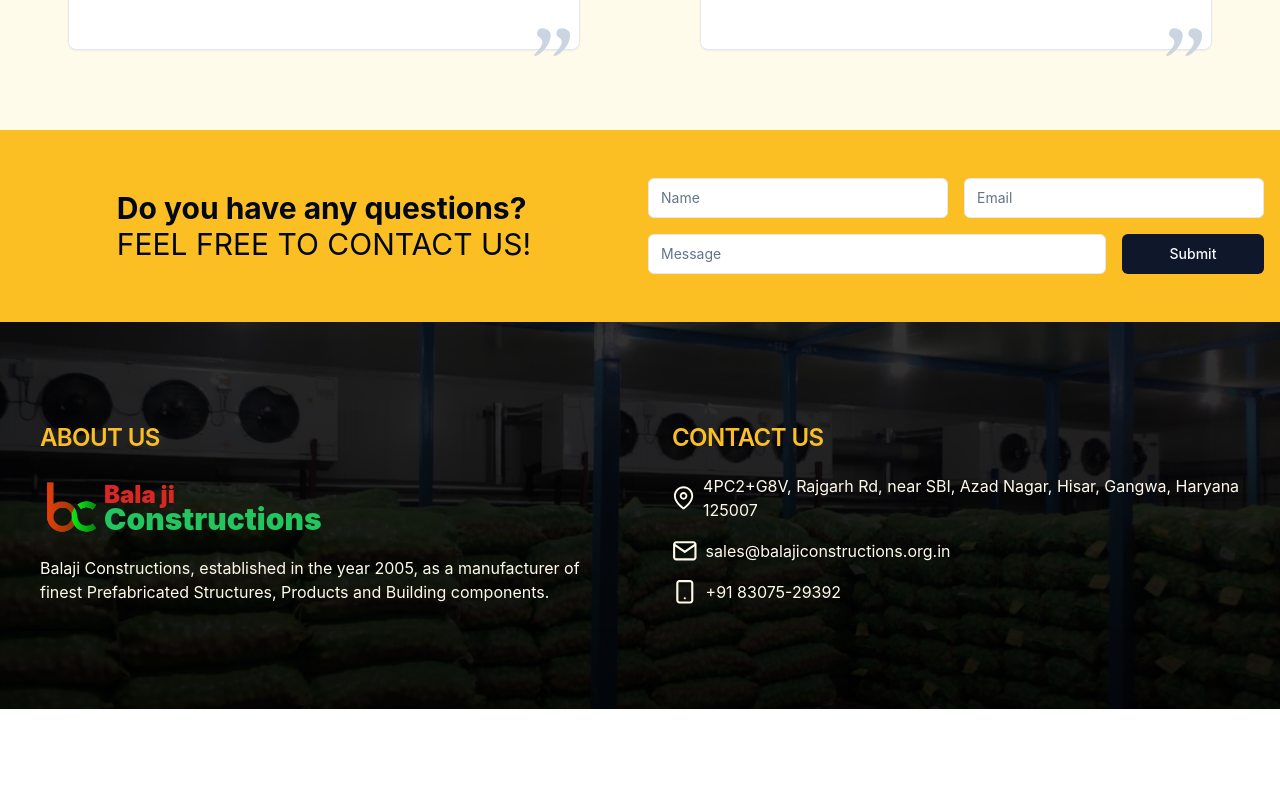
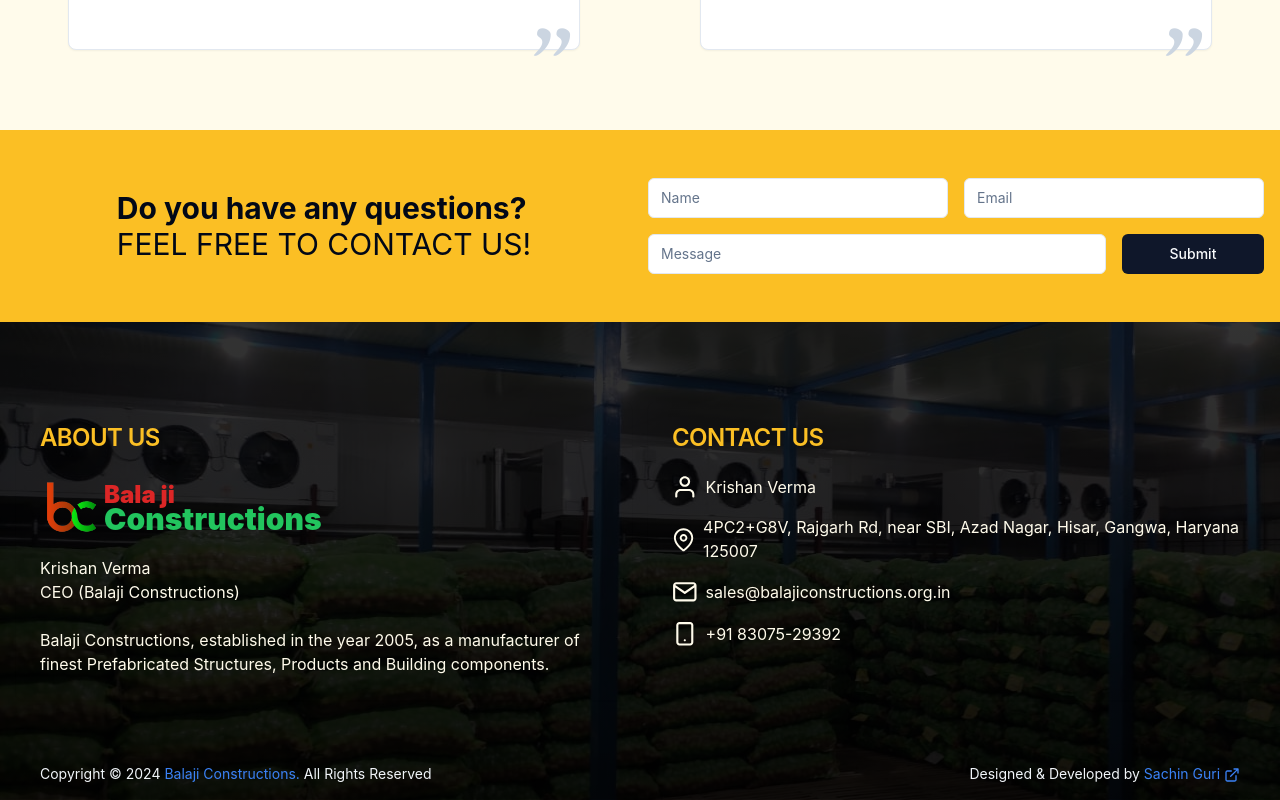
Before and after one commit to kumarsachinguri/balaji.constructions, a React (Vite) app: page / in a window 1280 px wide. Shown: the part 2779-3579 px from the top of the page. Before the commit the page ends 3488 px from the top, so only its background shows below. Built offline with nearby package versions, Linux system fonts and the light colour scheme.

Commit message:
add Copyright and CEO's Name

```diff
--- a/src/components/Footer.tsx
+++ b/src/components/Footer.tsx
@@ -1,14 +1,10 @@
+import { useState } from "react";
 import Icon from "../core/Icon";
-import {
-  Card,
-  CardHeader,
-  CardTitle,
-  // CardDescription,
-  CardContent,
-  // CardFooter,
-} from "./ui/card";
+import { Card, CardHeader, CardTitle, CardContent } from "./ui/card";
 
 const Footer = () => {
+  const [currentYear, setCurrentYear] = useState(new Date().getFullYear());
+
   return (
     <footer className='footer text-amber-50'>
       <section className='footer-grid maxwidth mx-auto'>
@@ -29,6 +25,11 @@
               </p>
             </div>
             <p className='text-amber-50'>
+              Krishan Verma
+              <br />
+              CEO (Balaji Constructions)
+              <br />
+              <br />
               Balaji Constructions, established in the year 2005, as a
               manufacturer of finest Prefabricated Structures, Products and
               Building components.
@@ -43,6 +44,10 @@
           </CardHeader>
           <CardContent>
             <div className='flex flex-col gap-4'>
+              <p className='text-amber-50 flex items-center gap-2'>
+                <Icon name={"user"} size={1.6} color='#fffbeb'></Icon>
+                Krishan Verma
+              </p>
               <p className='text-amber-50 flex items-center gap-2'>
                 <Icon name={"map-pin"} size={1.6} color='#fffbeb'></Icon>
                 4PC2+G8V, Rajgarh Rd, near SBI, Azad Nagar, Hisar, Gangwa,
@@ -66,6 +71,32 @@
           </CardContent>
         </Card>
       </section>
+      <section className='copyright maxwidth mx-auto text-slate-100 px-6 py-4'>
+        <p className='text-sm'>
+          Copyright © {currentYear}
+          <a href='#' className='text-blue-500'>
+            {" "}
+            Balaji Constructions.{" "}
+          </a>
+          All Rights Reserved
+        </p>
+        <p className='text-sm'>
+          Designed & Developed by
+          <a
+            href='https://kumarsachinguri.com/'
+            target='_blank'
+            className='text-blue-500'
+          >
+            {" "}
+            Sachin Guri{" "}
+            <Icon
+              name={"external-link"}
+              size={1}
+              color='rgb(59 130 246)'
+            ></Icon>
+          </a>
+        </p>
+      </section>
     </footer>
   );
 };
--- a/src/index.css
+++ b/src/index.css
@@ -175,7 +175,7 @@
   background-size: cover;
   background-position: center;
   background-repeat: no-repeat;
-  padding: 5rem 1rem;
+  padding: 5rem 1rem 0;
 }
 
 .footer-grid {
@@ -183,6 +183,15 @@
   grid-template-columns: repeat(auto-fit, minmax(18rem, 1fr));
   align-content: center;
   grid-gap: 1rem;
+  padding-bottom: 3rem;
+}
+
+.copyright {
+  display: flex;
+  flex-wrap: wrap;
+  align-items: center;
+  justify-content: space-between;
+  gap: 1rem;
 }
 
 .heading-1,
@@ -201,6 +210,15 @@
   font-size: 1.4rem;
 }
 
+@media screen and (max-width: 992px) {
+  .copyright {
+    flex-direction: column;
+  }
+  .copyright p {
+    text-align: center;
+  }
+}
+
 @media screen and (max-width: 576px) {
   html {
     font-size: 80%;
```
